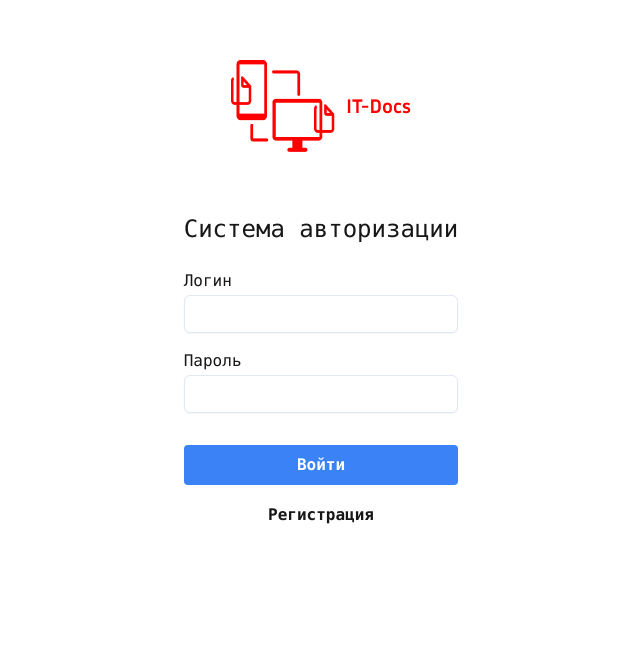
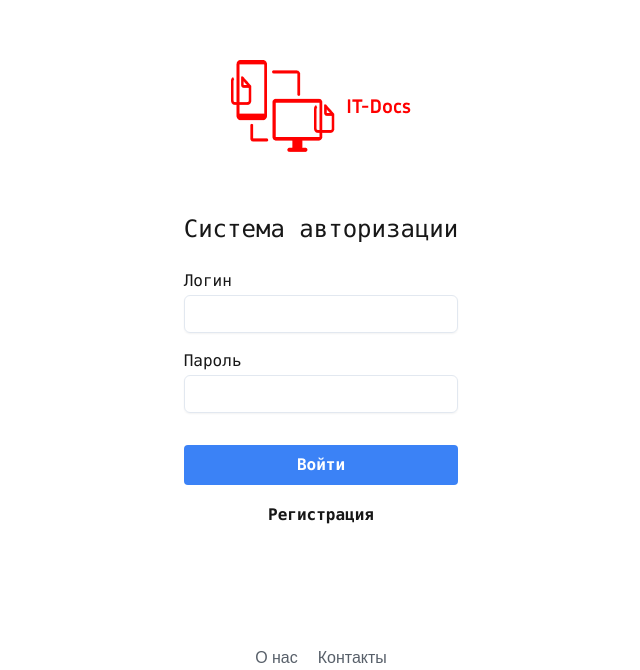
Before and after one commit to Drey895/itdocs, a Next.js app: page / in a window 1280 px wide. Shown: the part 130-800 px from the top of the page, without its empty margins (319-959 px from the left). Built offline with nearby package versions, Linux system fonts and the light colour scheme; no server answers; the database is empty.

Commit message:
add links on auth page

```diff
--- a/src/AuthLayout.jsx
+++ b/src/AuthLayout.jsx
@@ -1,7 +1,8 @@
 "use client";
 
 import { useEffect, useState } from "react";
-import { AuthForm, RegForm } from "./forms";
+import { AuthForm, RegForm } from "@/forms";
+import Link from "next/link";
 
 export function AuthLayout({ children }) {
   const [current, setCurrent] = useState(true);
@@ -23,6 +24,14 @@ export function AuthLayout({ children }) {
     <>
       <title>Авторизация | IT-Docs</title>
       {current ? <AuthForm sw={s} /> : <RegForm sw={s} />}
+      <div
+        className={
+          "fixed bottom-0 flex flex-col md:flex-row gap-5 text-gray-800/75"
+        }
+      >
+        <Link href={"/about"}>О нас</Link>
+        <Link href={"/contacts"}>Контакты</Link>
+      </div>
     </>
   );
 }
--- a/src/database.js
+++ b/src/database.js
@@ -1,6 +1,6 @@
 import postgres from "postgres";
 
-const sql = postgres("postgres://postgres:postgres@db:5432/itdocs");
+const sql = postgres("postgres://postgres:postgres@localhost:5432/itdocs");
 await sql`DROP TABLE IF EXISTS "public"."files"`;
 await sql`DROP TABLE IF EXISTS "public"."users"`;
 await sql`DROP SEQUENCE IF EXISTS files_id_seq`;
@@ -21,6 +21,9 @@ await sql`CREATE TABLE "public"."files" (
 		"id" int8 NOT NULL DEFAULT nextval('files_id_seq'::regclass),
 		"user_id" int8 NOT NULL,
 		"name" text NOT NULL,
+		"size" text NOT NULL,
+		"type" text NOT NULL,
+		"created_at" timestamptz NOT NULL DEFAULT now(),
 		CONSTRAINT "files_user_id_fkey" FOREIGN KEY ("user_id") REFERENCES "public"."users"("id")
 	)`;
 
```
